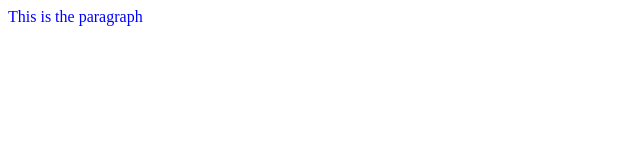
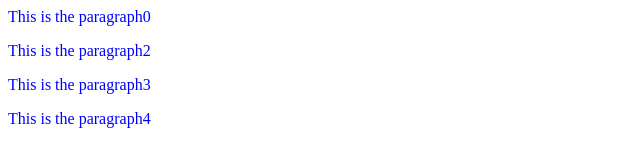
Before and after one commit to durgas4/sshtry, a plain HTML site: page index.html in a window 1280 px wide. Shown: the whole page, without its empty margins (0-640 px from the left). Drawn offline with Linux system fonts and the light colour scheme.

Commit message:
Added 2nd, 3rd, 4th headers

```diff
--- a/index.html
+++ b/index.html
@@ -1,10 +1,15 @@
 
 <!-- please put some comments to understand-->
+
 
 <html> <head> <style> p{color:blue} </style></head>
 <body>
 
-<p> This is the paragraph</p>
+<p> This is the paragraph0</p>
+
+<p> This is the paragraph2</p>
+<p> This is the paragraph3</p>
+<p> This is the paragraph4</p>
 
 </body>
 
```
